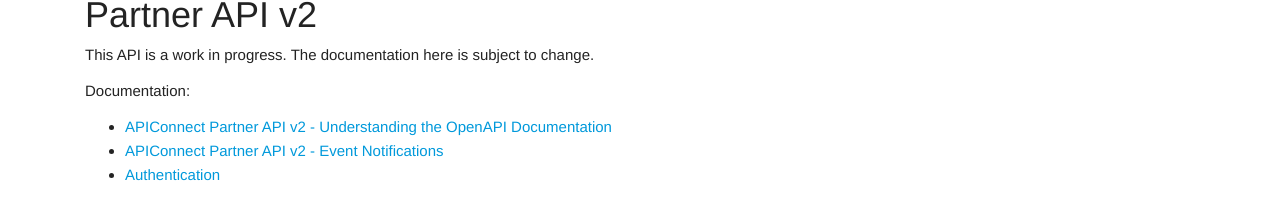
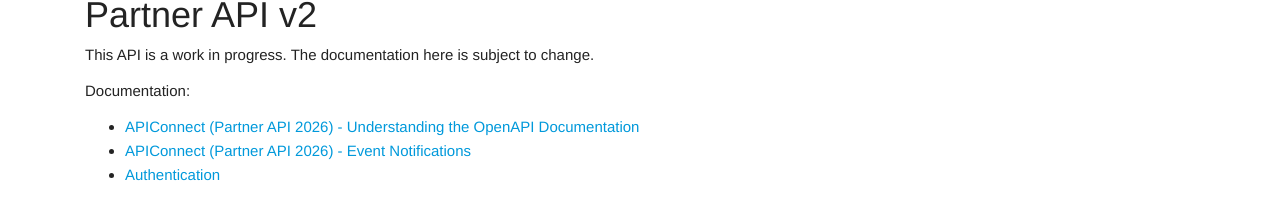
Before and after one commit to holidayextras/partner-api-docs, a Jekyll site: the page built from site/partner/v2/index.md, in a window 1280 px wide. Shown: the part 118-338 px from the top of the page. Built offline with Jekyll 4.4.1, drawn with Linux system fonts in a browser that asks for light colours; some web fonts are replaced; our own code applies the rules of GitHub Pages for plain Markdown files.

Commit message:
Update link titles on v2 index page to match new naming

```diff
--- a/site/partner/v2/index.md
+++ b/site/partner/v2/index.md
@@ -3,6 +3,6 @@
 This API is a work in progress. The documentation here is subject to change.
 
 Documentation:
-* [APIConnect Partner API v2 - Understanding the OpenAPI Documentation](./api-endpoint-navigation-guide.md)
-* [APIConnect Partner API v2 - Event Notifications](./webhook-integration-guide.md)
+* [APIConnect (Partner API 2026) - Understanding the OpenAPI Documentation](./api-endpoint-navigation-guide.md)
+* [APIConnect (Partner API 2026) - Event Notifications](./webhook-integration-guide.md)
 * [Authentication](./authentication.md)
```
